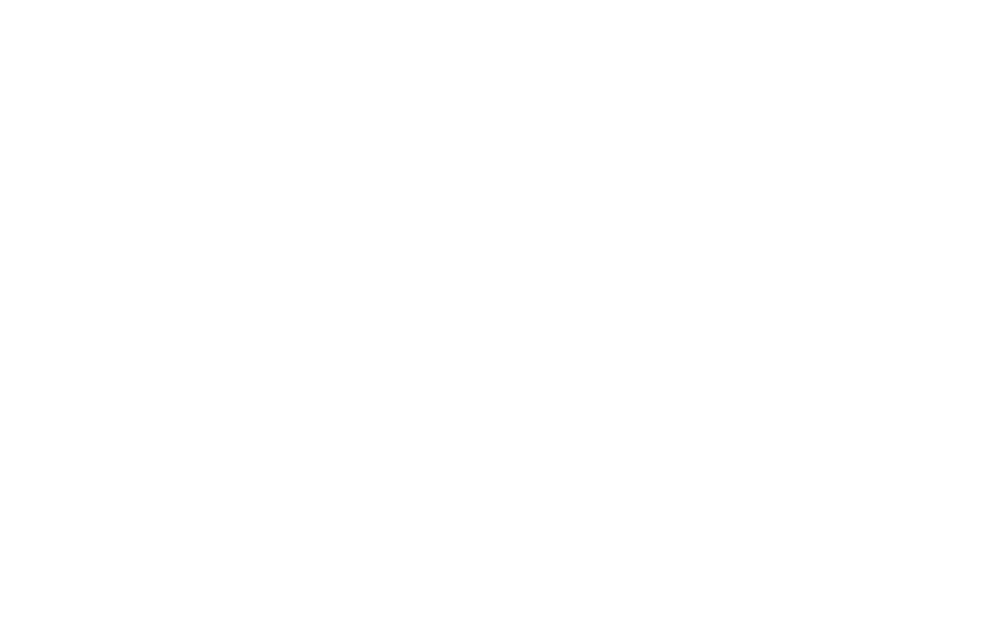
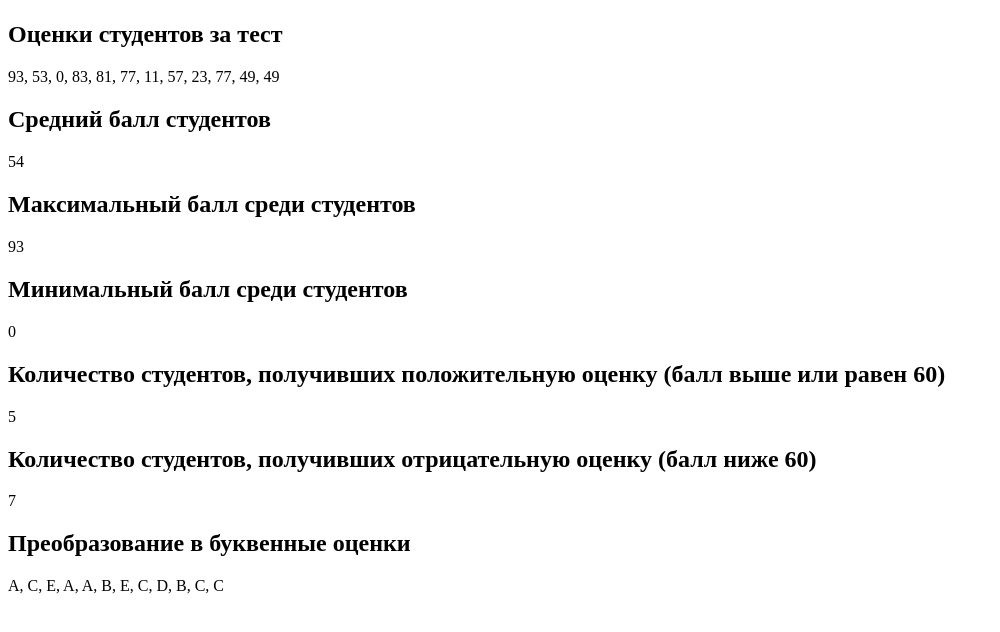
Before and after one commit to Glazunovatomara/w-14, a plain HTML site: page index.html in a window 1280 px wide. Shown: the whole page, without its empty margins (0-1000 px from the left). Drawn offline with Linux system fonts and the light colour scheme.

Commit message:
feat:add js code

```diff
--- a/assets/script/script.js
+++ b/assets/script/script.js
@@ -0,0 +1,80 @@
+
+
+//Вам необходимо написать программу, которая проведёт анализ оценок студентов и выполнит несколько операций с использованием методов массивов.
+
+//Шаги выполнения:
+
+//Создайте пустой массив с именем grades и заполните массив случайными оценками от 1 до 100 для 12 студентов. Для генерации случайных оценок, используйте функцию Math.random().
+let grades = [];
+grades.push(Math.floor(Math.random()*100));
+grades.push(Math.floor(Math.random()*100));
+grades.push(Math.floor(Math.random()*100));
+grades.push(Math.floor(Math.random()*100));
+grades.push(Math.floor(Math.random()*100));
+grades.push(Math.floor(Math.random()*100));
+grades.push(Math.floor(Math.random()*100));
+grades.push(Math.floor(Math.random()*100));
+grades.push(Math.floor(Math.random()*100));
+grades.push(Math.floor(Math.random()*100));
+grades.push(Math.floor(Math.random()*100));
+grades.push(Math.floor(Math.random()*100));
+
+//console.log(grades)
+
+const marks = document.getElementById('marks');
+marks.textContent = grades.join(', ')
+
+//Рассчитайте и выведите средний балл студентов, используя методы массивов.
+let sum = grades.reduce(function(a,b) {
+    return a+b;
+},0);
+
+const markcCalc = Math.floor(sum/grades.length);
+
+const averageMark = document.getElementById('averageMark');
+averageMark.textContent = markcCalc
+
+//Найдите и выведите максимальный балл среди студентов, используя соответствующий метод массива.
+const gradesCopy = grades.map((el)=> el);
+gradesCopy.sort(function(a,b) {
+    return a-b;
+})
+const maxMark = document.getElementById('maxMark');
+maxMark.textContent = gradesCopy[gradesCopy.length-1];
+//Найдите и выведите минимальный балл среди студентов, используя соответствующий метод массива.
+
+const minMark = document.getElementById('minMark');
+minMark.textContent = gradesCopy[0];
+
+//Посчитайте и выведите количество студентов, получивших положительную оценку (балл выше или равен 60). Используйте метод массива, который фильтрует оценки и оставляет только те, которые соответствуют заданному условию. Затем посчитайте количество оставшихся оценок и выведите результат.
+const filteredGradesMax = grades.filter(el=>el >=60);
+const positiveGrade = document.getElementById('positiveGrade');
+positiveGrade.textContent = filteredGradesMax.length
+
+//Посчитайте и выведите количество студентов, получивших отрицательную оценку (балл ниже 60). Используйте аналогичный подход, как в предыдущем шаге.
+const filteredGradesMin = grades.filter(el=>el <=59);
+const negativeGrade = document.getElementById('negativeGrade');
+negativeGrade.textContent = filteredGradesMin.length
+
+//Преобразуйте числовые оценки в формат буквенных оценок A/B/C/D/E, используя следующие правила:
+//Если оценка находится в диапазоне от 80 до 100, преобразуйте её в "A"
+//Если оценка находится в диапазоне от 60 до 79, преобразуйте её в "B"
+//Если оценка находится в диапазоне от 40 до 59, преобразуйте её в "C"
+//Если оценка находится в диапазоне от 20 до 39, преобразуйте её в "D"
+//Если оценка ниже 20, преобразуйте её в "E"
+const letterTransformed = grades.map(function (el) {
+    if (el >=80) {
+        return 'A'
+    } else if (el >=60 && el <=79) {
+        return 'B'
+    } else if (el >= 40 && el <=59) {
+        return 'C'
+    } else if (el >=20 && el <=39) {
+        return 'D'
+    } else {
+        return 'E'
+    }
+});
+
+const letterGrades = document.getElementById('letterGrades');
+letterGrades.textContent = letterTransformed.join(', ')
--- a/index.html
+++ b/index.html
@@ -7,6 +7,23 @@
     <title>Document</title>
 </head>
 <body>
+    <main class="main">
+        <h1 class="title"></h1>
+        <h2 class="subtitle">Оценки студентов за тест</h2>
+        <p class="text" id="marks"></p>
+        <h2 class="subtitle">Средний балл студентов</h2>
+        <p class="text" id="averageMark"></p>
+        <h2 class="subtitle">Максимальный балл среди студентов</h2>
+        <p class="text" id="maxMark"></p>
+        <h2 class="subtitle">Минимальный балл среди студентов</h2>
+        <p class="text" id="minMark"></p>
+        <h2 class="subtitle">Количество студентов, получивших положительную оценку (балл выше или равен 60)</h2>
+        <p class="text" id="positiveGrade"></p>
+        <h2 class="subtitle">Количество студентов, получивших отрицательную оценку (балл ниже 60)</h2>
+        <p class="text" id="negativeGrade"></p>
+        <h2 class="subtitle">Преобразование в буквенные оценки</h2>
+        <p class="text" id="letterGrades"></p>
+    </main>
     <script src="./assets/script/script.js"></script>
 </body>
 </html>
```
